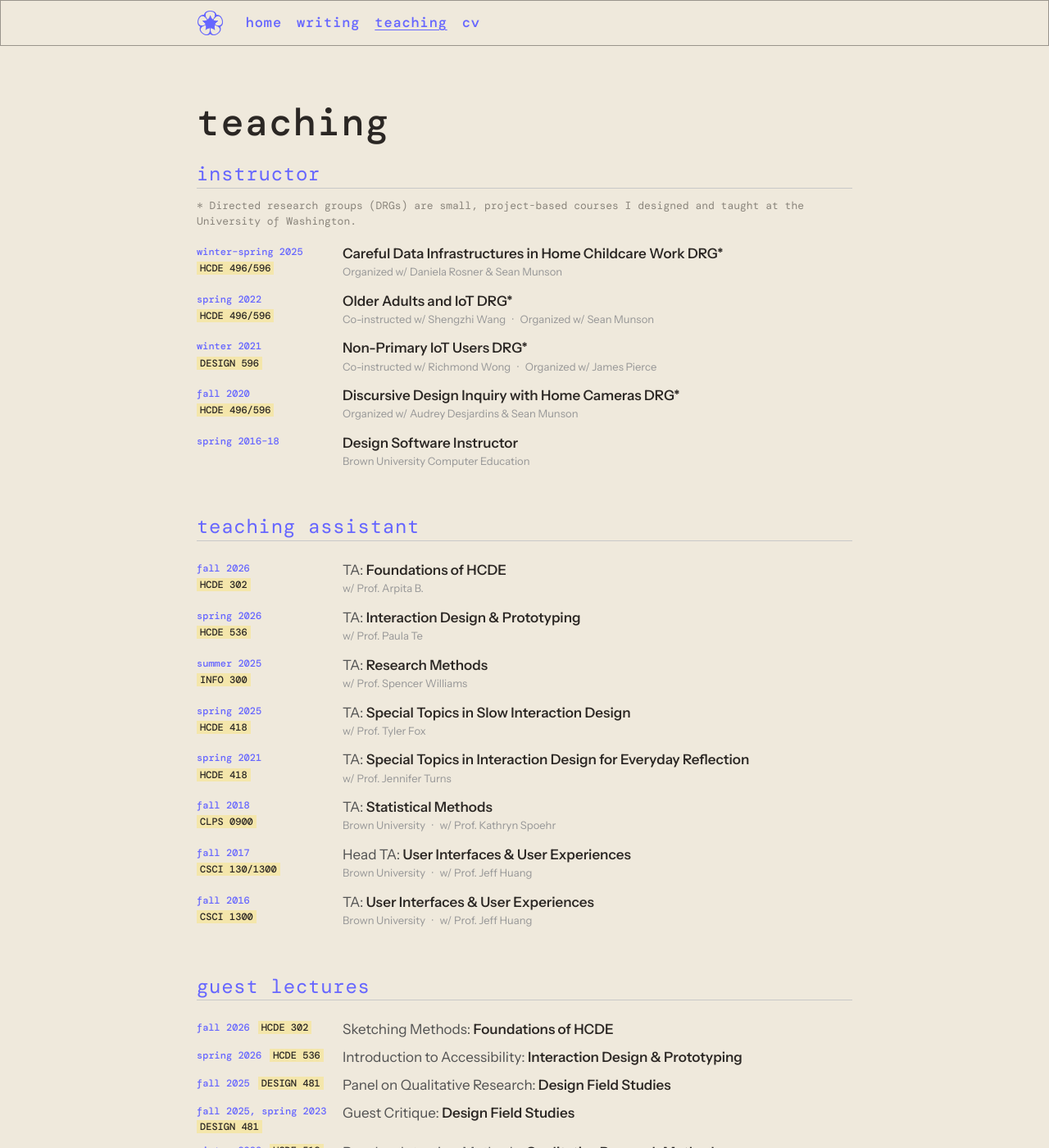
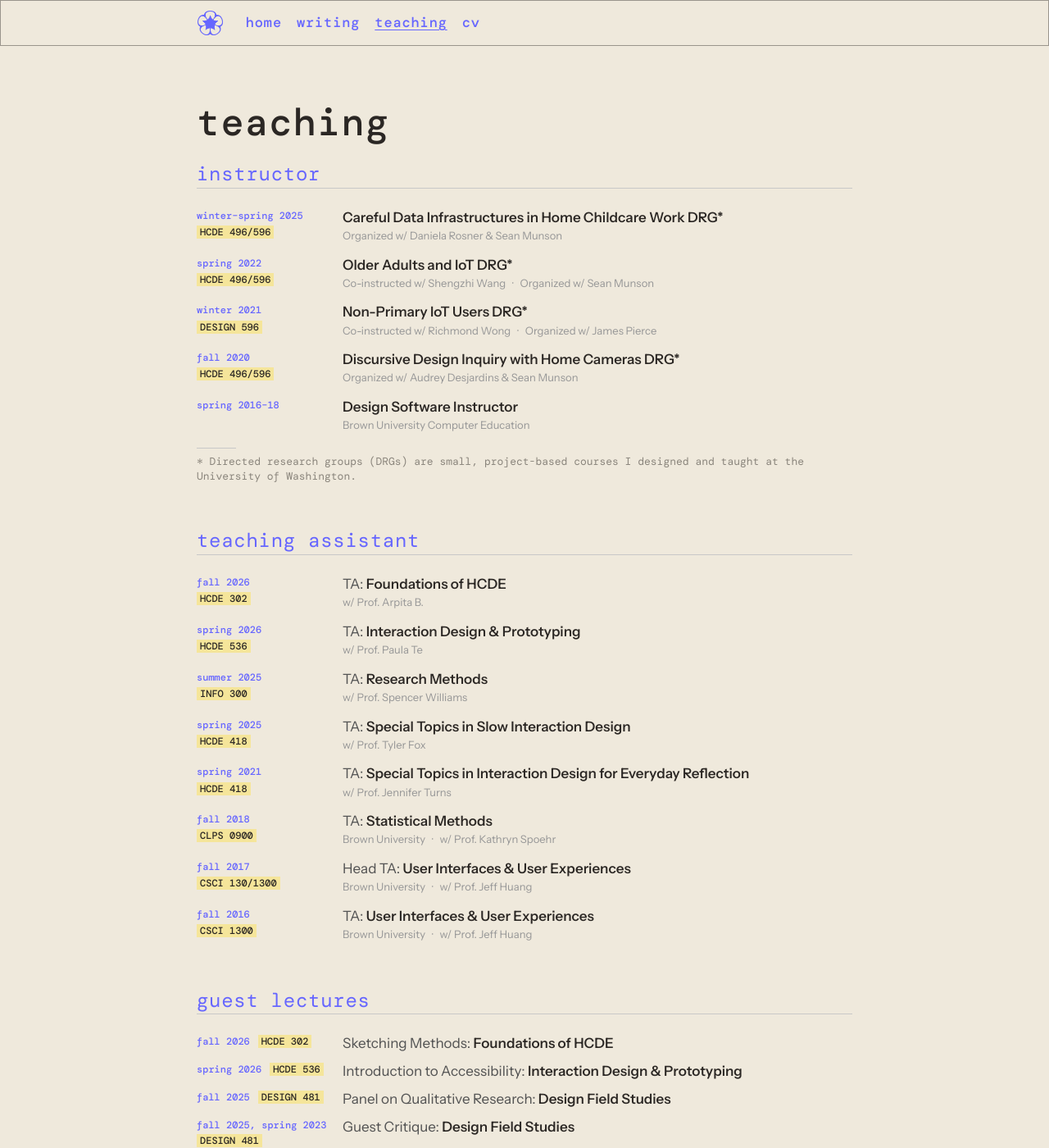
Before and after one commit to neillytan/neillytan.github.io, a Jekyll site: the page built from teaching.html, in a window 1280 px wide and 1400 px high. Shown: the whole window at 82% size. Built offline with Jekyll 4.4.1, drawn with Linux system fonts in a browser that asks for light colours; some web fonts are replaced.

Commit message:
Teaching: DRG note as footnote with short rule, mobile spacing, brighter code highlight
Co-Authored-By: Claude Opus 5.5 <noreply@anthropic.com>

```diff
--- a/_data/teaching.yml
+++ b/_data/teaching.yml
@@ -8,7 +8,7 @@
 #   meta  — optional small gray line under the title (e.g. instructor · university)
 
 - section: Instructor
-  note: "* Directed research groups (DRGs) are small, project-based courses I designed and taught at the University of Washington."
+  footnote: "* Directed research groups (DRGs) are small, project-based courses I designed and taught at the University of Washington."
   items:
     - term: winter–spring 2025
       title: Careful Data Infrastructures in Home Childcare Work DRG*
--- a/assets/css/style.css
+++ b/assets/css/style.css
@@ -186,11 +186,14 @@ h2[id] { scroll-margin-top: 80px; }
 /* teaching */
 .teach .pub-list { grid-template-columns: 160px minmax(0, 1fr); row-gap: 14px; }
 .teach .pub-note { margin-bottom: 18px; }
+.teach .pub-footnote { margin: 18px 0 0; line-height: 1.35; }
+.teach .pub-footnote::before { content: ""; display: block; width: 48px; margin-bottom: 7px; border-top: 1px solid var(--line); }
+@media (max-width: 767px) { .teach .pub-footnote { margin-top: 8px; } }
 .teach h1 + .pub-section { padding-top: 12px; }
 .teach .pub-id { font-size: 12px; padding-top: 0; line-height: 1.6; }
 .teach-code { display: block; color: #999; }
 .teach .teach-code-m { display: none; }
-.code-chip { padding: 0 4px; color: var(--text); background: #f4e6ab; }
+.code-chip { padding: 0 4px; color: var(--text); background: #f5e59a; }
 .teach-code-d { display: inline-block; position: relative; top: -5px; width: 178px; margin-left: -178px; font-family: var(--heading-font); font-size: 12px; color: #999; white-space: nowrap; }
 .teach .pub-single { align-self: start; }
 .teach .pub-single .pub-title { margin-bottom: 0 !important; }
@@ -227,9 +230,9 @@ h2[id] { scroll-margin-top: 80px; }
   .teach .pub { margin-bottom: 12px; }
   .teach .pub-meta { margin-top: -3px !important; }
   .teach .compact .pub-list { row-gap: 2px; }
-  .teach .compact .pub { margin-bottom: 17px; }
+  .teach .compact .pub { margin-bottom: 13px; }
   .teach .pub-id { padding-top: 4px; }
-  .teach .compact .pub-id { padding-top: 0; }
+  .teach .compact .pub-id { padding-top: 4px; }
   .teach-subhead { margin-bottom: 16px; }
   .news-list > span:not(.news-date) { margin-bottom: 14px; }
   .site-header { gap: 16px; }
--- a/teaching.html
+++ b/teaching.html
@@ -31,5 +31,6 @@ page_class: pubs teach
     </div>
     {%- endfor %}
   </div>
+  {%- if group.footnote %}<p class="pub-note pub-footnote">{{ group.footnote }}</p>{% endif %}
 </section>
 {%- endfor %}
```
